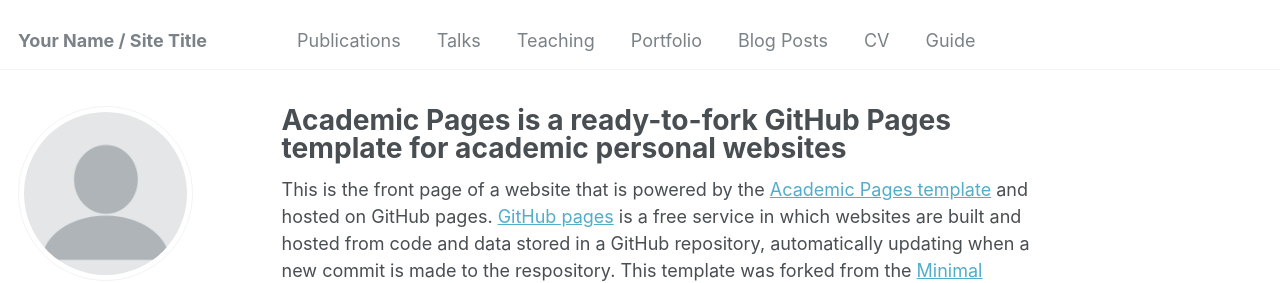
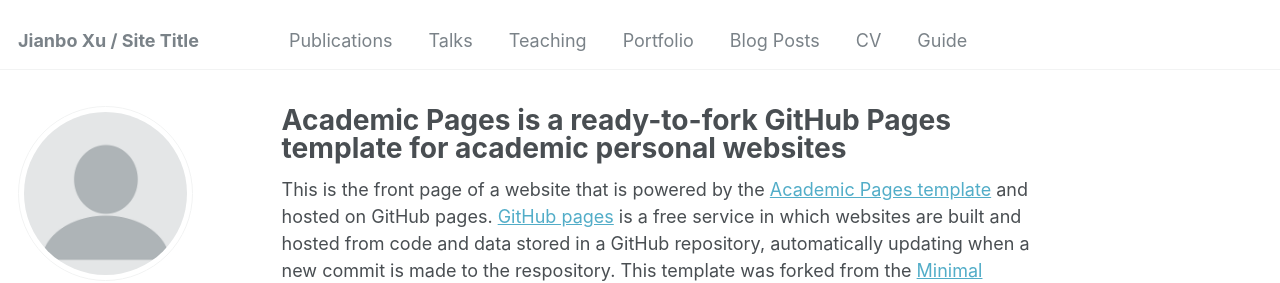
Before and after one commit to Josan100/Josan100.github.io, a Jekyll site: the page built from _pages/about.md, in a window 1280 px wide. Shown: the top 283 px of the page. Built offline with Jekyll 4.4.1, drawn with Linux system fonts in a browser that asks for light colours; some web fonts are replaced.

Commit message:
Update _config.yml
change name

```diff
--- a/_config.yml
+++ b/_config.yml
@@ -8,7 +8,7 @@
 
 # Basic Site Settings
 locale                   : "en-US"
-title                    : "Your Name / Site Title"
+title                    : "Jianbo Xu / Site Title"
 title_separator          : "-"
 name                     : &name "Your Name"
 description              : &description "personal description"
```
